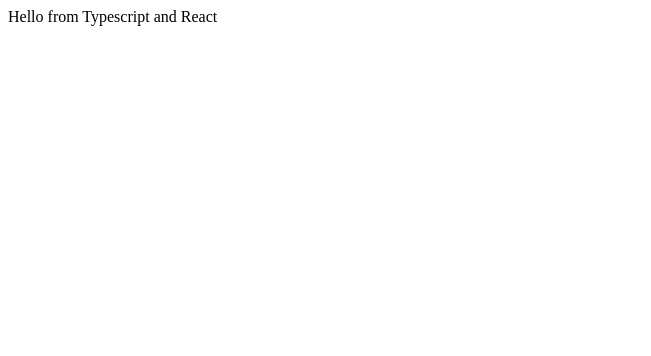
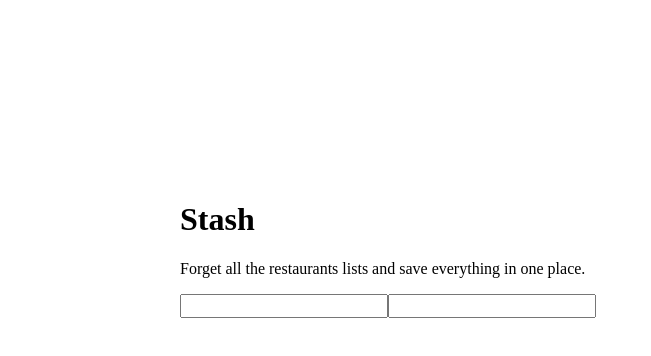
Before and after one commit to adtm/restaurant-stash, a React app in the folder packages/client/: page / in a window 1280 px wide. Shown: the top 356 px of the page, without its empty margins (0-651 px from the left). Built offline with nearby package versions, Linux system fonts and the light colour scheme.

Commit message:
feat(): Initial Homepage with no styles

```diff
--- a/packages/client/src/components/Hello.tsx
+++ /dev/null
@@ -1,12 +0,0 @@
-import * as React from "react";
-
-export interface HelloProps {
-  compiler: string;
-  framework: string;
-}
-
-export const Hello = (props: HelloProps) => (
-  <div>
-    Hello from {props.compiler} and {props.framework}
-  </div>
-);
--- a/packages/client/src/index.tsx
+++ b/packages/client/src/index.tsx
@@ -1,9 +1,7 @@
 import * as React from "react";
 import * as ReactDOM from "react-dom";
 
-import { Hello } from "../src/components/Hello";
+import "normalize.css";
+import Home from "./pages/Home";
 
-ReactDOM.render(
-  <Hello compiler="Typescript" framework="React" />,
-  document.getElementById("root"),
-);
+ReactDOM.render(<Home />, document.getElementById("root"));
--- /dev/null
+++ b/packages/client/src/pages/Home.tsx
@@ -0,0 +1,40 @@
+import * as React from "react";
+
+interface IState {
+  username: string;
+  password: string;
+}
+
+export default class Home extends React.Component<{}, IState> {
+  public state = { username: "", password: "" };
+  public render() {
+    const { username, password } = this.state;
+    return (
+      <div style={{ padding: 180 }}>
+        <section test-id="header">
+          <h1>Stash</h1>
+          <p>
+            Forget all the restaurants lists and save everything in one place.
+          </p>
+        </section>
+        <section>
+          <input
+            value={username}
+            onChange={this.onUsernameChange}
+            type="text"
+          />
+          <input
+            value={password}
+            onChange={this.onPasswordChange}
+            type="password"
+          />
+        </section>
+      </div>
+    );
+  }
+  private onUsernameChange = (event: { target: HTMLInputElement }) =>
+    this.setState({ username: event.target.value });
+
+  private onPasswordChange = (event: { target: HTMLInputElement }) =>
+    this.setState({ password: event.target.value });
+}
--- a/packages/client/webpack.config.js
+++ b/packages/client/webpack.config.js
@@ -4,21 +4,25 @@ module.exports = {
   entry: "./src/index.tsx",
   output: {
     filename: "bundle.js",
-    path: path.resolve(__dirname, "dist")
+    path: path.resolve(__dirname, "dist"),
   },
   resolve: {
-    extensions: [".js", ".jsx", ".ts", ".tsx"]
+    extensions: [".js", ".jsx", ".ts", ".tsx"],
   },
   module: {
     rules: [
       {
         test: /\.tsx$/,
-        use: "awesome-typescript-loader"
-      }
-    ]
+        use: "awesome-typescript-loader",
+      },
+      {
+        test: /\.css$/,
+        use: ["style-loader", "css-loader"],
+      },
+    ],
   },
   externals: {
     react: "React",
-    "react-dom": "ReactDOM"
-  }
+    "react-dom": "ReactDOM",
+  },
 };
```
Also changed, not shown: packages/client/package.json (+12 -3 lines), packages/client/tslint.json (+6 -1 lines), 1 other file (tests, documents, lock files or other folders).
